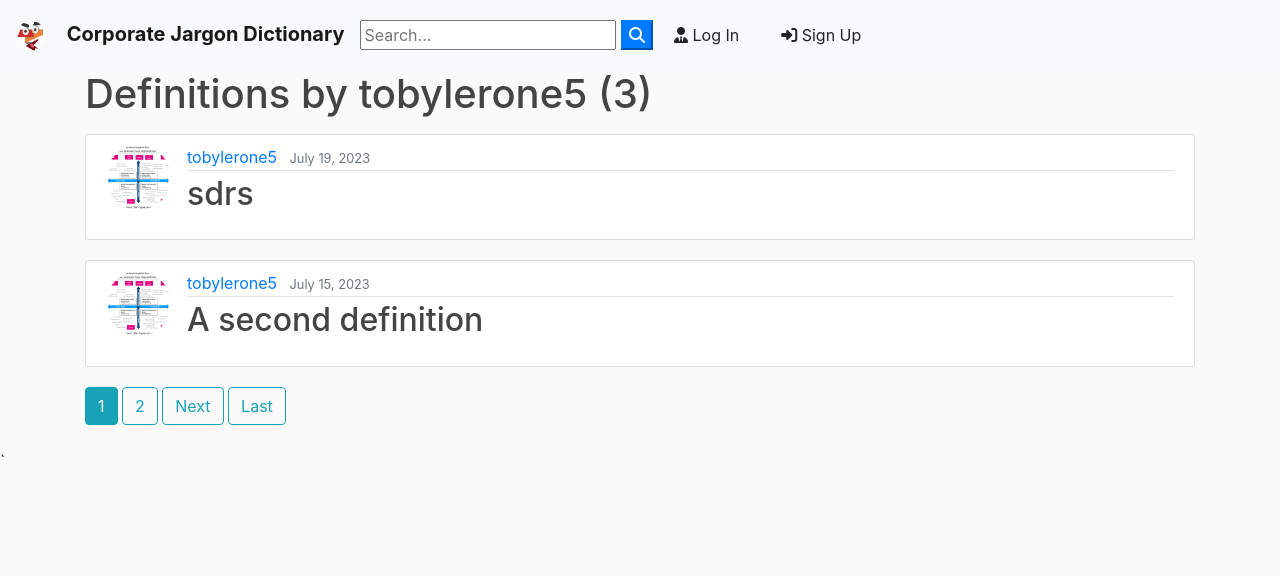
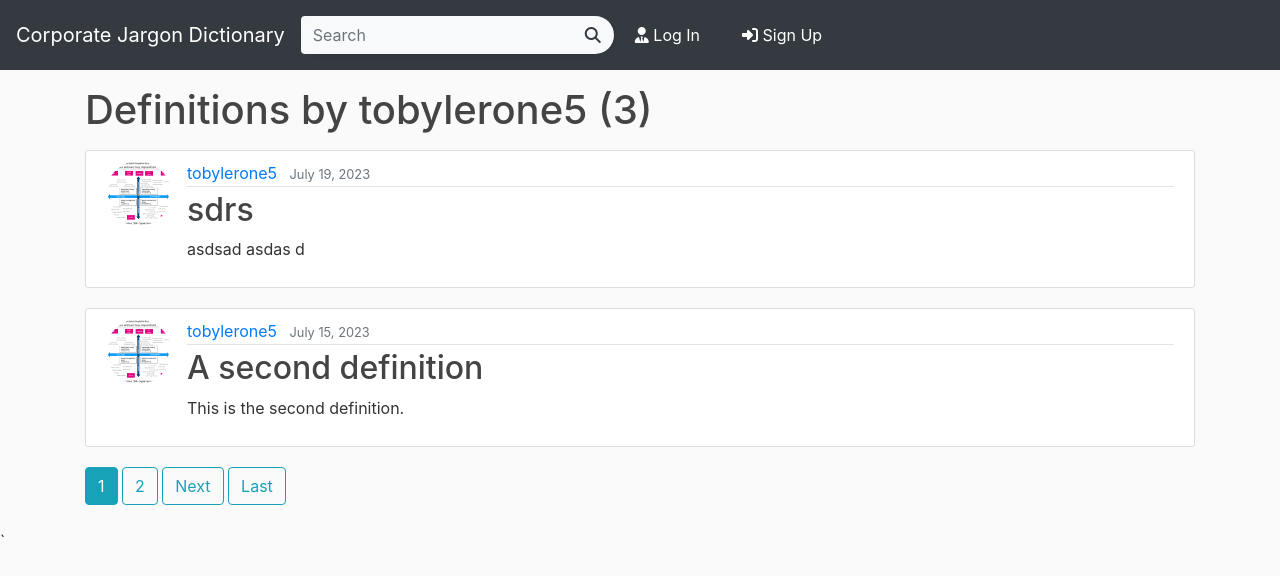
Before and after one commit to MyriadWC/language-app, a Django app: a page that uses language_app/blog/templates/blog/base.html in a window 1280 px wide. Shown: the top 576 px of the page. Run offline with Django 3.2, Linux system fonts and the light colour scheme; data comes from the database, SQL or seed files in the repository; both versions use the stored data as it was after the commit; some libraries are stand-ins or nearby versions.

Commit message:
Style search bar

```diff
--- a/language_app/blog/models.py
+++ b/language_app/blog/models.py
@@ -20,15 +20,3 @@ class Definition(models.Model):
 
 	def total_likes(self):
 		return self.likes.count()
-
-
-class Phrase(models.Model):
-	content = models.CharField(max_length=200)
-
-	def __str__(self):
-		return self.content
-
-
-class EnRuDictionary(models.Model):
-	word_english = models.CharField(unique=True, max_length=50)
-	word_russian = models.CharField(unique=True, max_length=50)
--- a/language_app/blog/static/blog/main.css
+++ b/language_app/blog/static/blog/main.css
@@ -88,3 +88,8 @@ a.article-title:hover {
 .account-heading {
   font-size: 2.5rem;
 }
+
+.form-control:focus {
+  box-shadow: none !important;
+  outline: none !important;
+}
--- a/language_app/blog/templates/blog/base.html
+++ b/language_app/blog/templates/blog/base.html
@@ -11,13 +11,13 @@
     <link rel="stylesheet" href="https://stackpath.bootstrapcdn.com/bootstrap/4.3.1/css/bootstrap.min.css" integrity="sha384-ggOyR0iXCbMQv3Xipma34MD+dH/1fQ784/j6cY/iJTQUOhcWr7x9JvoRxT2MZw1T" crossorigin="anonymous">
     <link rel="stylesheet" href="https://use.fontawesome.com/releases/v6.4.0/css/all.css" >
     <link rel="stylesheet" href="{% static 'blog/main.css' %}">
-    <title>{{title|default:"DCJ"}}</title>
+    <title>{{title|default:"Corporate Jargon Dictionary"}}</title>
 
 </head>
   <body>
-        <nav class="navbar navbar-expand-lg navbar-light bg-light">
-                <a class="navbar-brand font-weight-bold" href="{% url 'blog-home' %}">
-                  <img class="rounded-circle site-logo" src="{{ MEDIA_URL }}/branding/langdaddy.png">
+        <nav class="navbar navbar-expand-lg navbar-dark bg-dark">
+                <a class="navbar-brand" href="{% url 'blog-home' %}">
+                  <!--<img class="rounded-circle site-logo" src="{{ MEDIA_URL }}/branding/langdaddy.png">-->
                   Corporate Jargon Dictionary
                 </a>
                 <button class="navbar-toggler" type="button" data-toggle="collapse" data-target="#navbarSupportedContent" aria-controls="navbarSupportedContent" aria-expanded="false" aria-label="Toggle navigation">
@@ -32,21 +32,28 @@
 
                   </ul>-->
                   <!------{{ request.get_host }}/blog/search/-->
+
                   <form id="searchform" action="{% url 'search' %}" method="get">
-                    <input type="text" name="q" type="text" value="{{ request.GET.q }}" placeholder="Search..." />
-                    <button type="button" onclick="searchform.submit()" class=" text-black my-color btn-primary"><i class="fa fa-search"></i></button>
+                    <div class="p-0 bg-light rounded rounded-pill shadow-sm">
+                      <div class="input-group">
+                        <input type="search" name="q" type="text" value="{{ request.GET.q }}" placeholder="Search" class="form-control border-0 bg-light" />
+                        <div class="input-group-append">
+                          <button type="submit" onclick="searchform.submit()" class="btn btn-link text-dark"><i class="fa fa-search"></i></button>
+                        </div>
+                      </div>
+                    </div>
                   </form>
 
                     {% if user.is_authenticated %}
-                    <a href="{% url 'user-definitions' user %}" class="btn text-black m-2"><i class="fas fa-user-shield"></i> My Definitions</a>
-                    <a href="{% url 'definition-create' %} " class="btn text-black m-2"><i class="fas fa-pen"></i> New Definition</a>
-                    <a href="{% url 'profile' %} " class="btn text-black m-2"><i class="fas fa-user"></i> {{ user.username }}</a>
-                    <a title="Log out" href="{% url 'logout' %} " class="btn text-black m-2"><i class="fas fa-sign-out-alt"></i></a>
+                    <a href="{% url 'user-definitions' user %}" class="btn text-white m-2"><i class="fas fa-user-shield"></i> My Definitions</a>
+                    <a href="{% url 'definition-create' %} " class="btn text-white m-2"><i class="fas fa-pen"></i> New Definition</a>
+                    <a href="{% url 'profile' %} " class="btn text-white m-2"><i class="fas fa-user"></i> {{ user.username }}</a>
+                    <a title="Log out" href="{% url 'logout' %} " class="btn text-white m-2"><i class="fas fa-sign-out-alt"></i></a>
 
                     {% else %}
-                    <a href="{% url 'login' %} " class="btn text-black m-2"><i class="fas fa-user-tie"></i> Log In</a>
+                    <a href="{% url 'login' %} " class="btn text-white m-2"><i class="fas fa-user-tie"></i> Log In</a>
 
-                    <a href="{% url 'register' %} " class="btn text-black m-2"> <i class="fas fa-sign-in-alt"></i> Sign Up</a>
+                    <a href="{% url 'register' %} " class="btn text-white m-2"> <i class="fas fa-sign-in-alt"></i> Sign Up</a>
                     {% endif %}
 
                 </div>
--- a/language_app/blog/templates/blog/definition_detail.html
+++ b/language_app/blog/templates/blog/definition_detail.html
@@ -11,7 +11,7 @@
         <small class="text-muted  text-align-right">{{ object.date_posted }}</small>
         </div>
         {% if object.author != user %}
-        <form action="{% url 'like-definition' definition.pk %}" method="POST">
+        <form action="{% url 'definition-like' definition.pk %}" method="POST">
           {% csrf_token %}
           <button type="submit", name="definition_id", value="{{ definition.id }}", class="btn btn-outline-primary btn-d">
             <i class="fas fa-star"></i> {{ total_likes }}
--- a/language_app/blog/templates/blog/user_definitions.html
+++ b/language_app/blog/templates/blog/user_definitions.html
@@ -1,6 +1,6 @@
 {% extends "blog/base.html" %}
 {% block content %}
-    <h1 class="mb-3">Definitions by {{ view.kwargs.username }} ({{ page_obj.paginator.count }})</h1>
+    <h1 class="mt-3 mb-3">Definitions by {{ view.kwargs.username }} ({{ page_obj.paginator.count }})</h1>
     {% for definition in definitions %}
         <article class="media content-section">
           <img class="rounded-circle article-img" src="{{ definition.author.profile.image.url }}">
@@ -10,7 +10,7 @@
               <small class="text-muted">{{ definition.date_posted|date:"F d, Y" }}</small>
             </div>
             <h2><a class="article-title" href="{% url 'definition-detail' definition.id %}">{{ definition.word }}</a></h2>
-            <p class="article-content">{{ defninition.description }}</p>
+            <p class="article-content">{{ definition.description }}</p>
           </div>
         </article>
     {% endfor %}
--- a/language_app/blog/views.py
+++ b/language_app/blog/views.py
@@ -1,7 +1,7 @@
 import random
 
 from django.shortcuts import render, get_object_or_404
-from django.http import JsonResponse, HttpResponseRedirect
+from django.http import JsonResponse
 from django.contrib.auth.mixins import LoginRequiredMixin, UserPassesTestMixin
 from django.contrib.auth.models import User
 from django.views.generic import (
@@ -12,7 +12,6 @@ from django.views.generic import (
     DeleteView
 )
 from .models import Definition
-from .models import Phrase
 import operator
 from django.urls import reverse_lazy, reverse
 from django.contrib.staticfiles.views import serve
@@ -27,12 +26,13 @@ def home(request):
     return render(request, 'blog/home.html', context)
 
 def search(request):
+    # Change this to use the search page (with home potentially embedded inside)
     template='blog/home.html'
 
     query=request.GET.get('q')
 
     result=Definition.objects.filter(Q(word__icontains=query) | Q(author__username__icontains=query) | Q(description__icontains=query))
-    paginate_by=2
+    paginate_by=10
     context={ 'definitions':result }
     return render(request,template,context)
 
@@ -72,7 +72,7 @@ class DefinitionListView(ListView):
     template_name = 'blog/home.html'  # <app>/<model>_<viewtype>.html
     context_object_name = 'definitions'
     ordering = ['-date_posted']
-    paginate_by = 2
+    paginate_by = 10
 
 
 class UserDefinitionListView(ListView):
@@ -140,20 +140,6 @@ class DefinitionDeleteView(LoginRequiredMixin, UserPassesTestMixin, DeleteView):
 
 def LikeView(request, pk):
 
-    """
-    #TODO: Change this to ajax so page doesn't refresh
-    definition = get_object_or_404(Definition, id=request.POST.get('definition_id'))
-    definition.likes.add(request.user)
-
-    # Get the referring URL from the HTTP_REFERER header
-    next_url = request.META.get('HTTP_REFERER')
-    if next_url:
-        # Redirect back to the referring URL
-        return HttpResponseRedirect(next_url)
-    else:
-        # Fallback to a default URL if HTTP_REFERER is not provided
-        return HttpResponseRedirect(reverse('definition-detail', args=[str(pk)]))
-    """
     is_ajax = request.META.get('HTTP_X_REQUESTED_WITH') == 'XMLHttpRequest'
 
     if is_ajax:
```
Also changed, not shown: language_app/blog/templates/blog/home.html (+10 -13 lines), language_app/blog/templates/blog/learn.html (deleted, +0 -15 lines), language_app/db.sqlite3.
